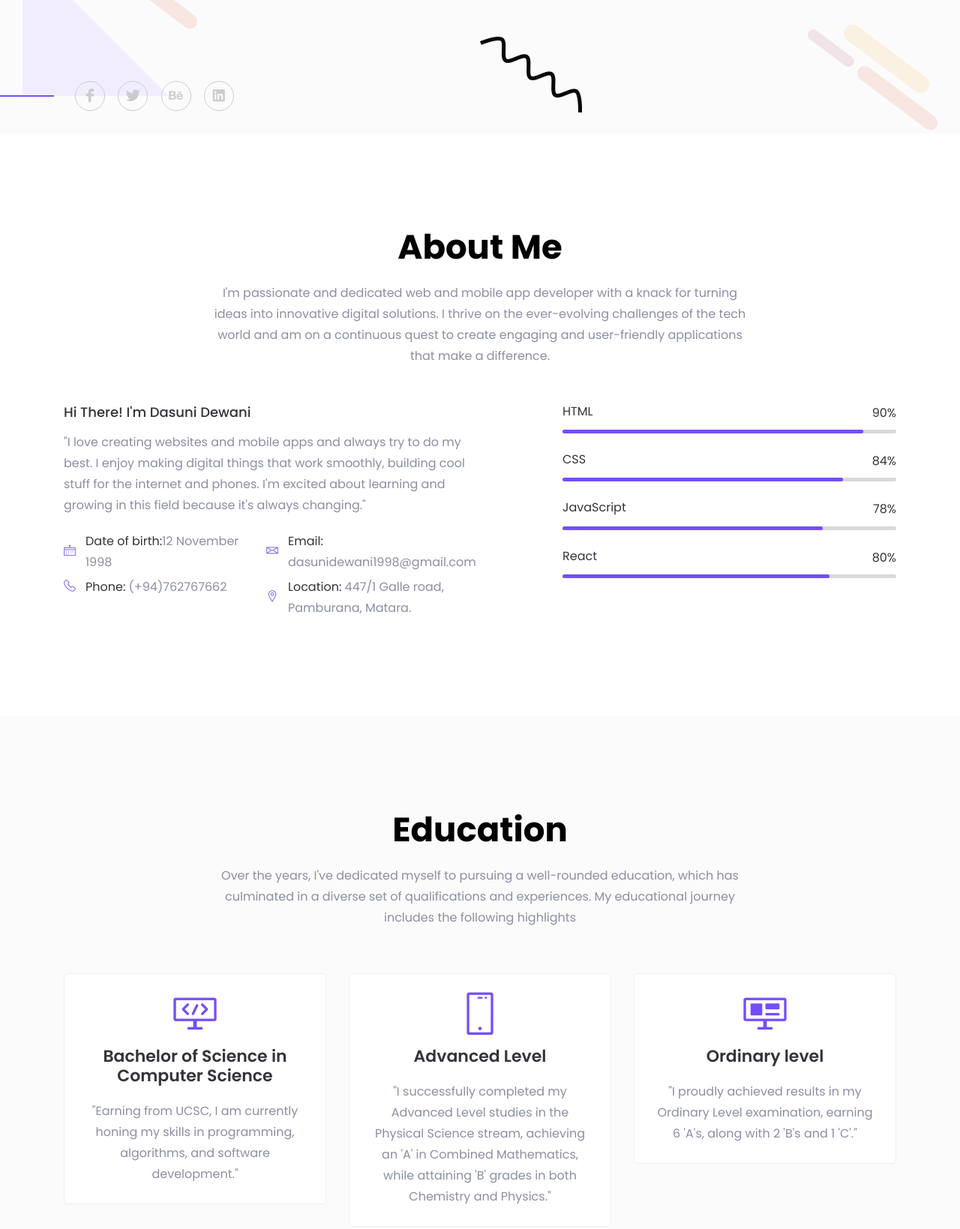
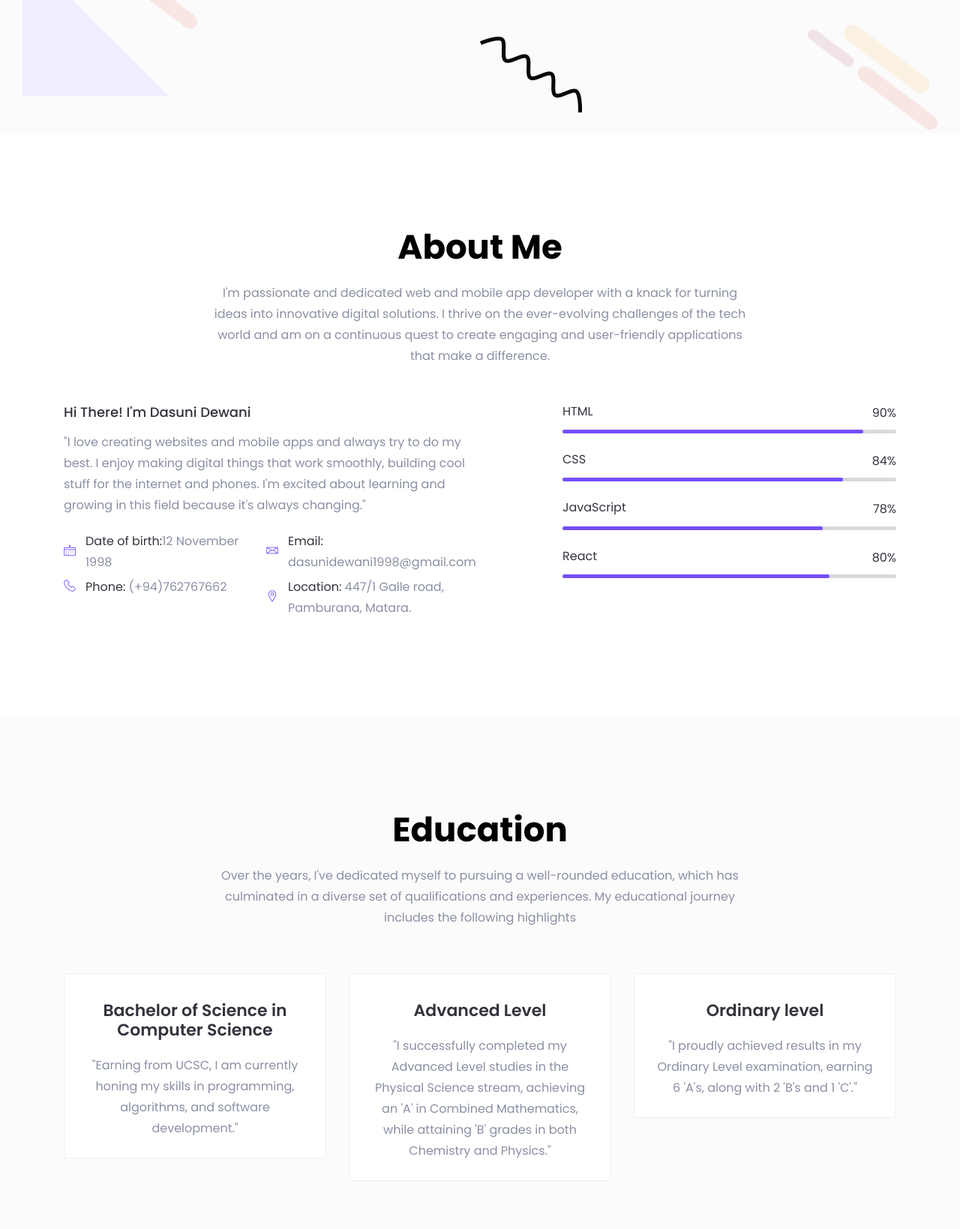
Before and after one commit to DasuniDewani/dasunidewani.github.io, a plain HTML site: page index.html in a window 1280 px wide. Shown: the part 642-2281 px from the top of the page at 75% size. Drawn offline with Linux system fonts and the light colour scheme; files whose address does not match are found by name.

Commit message:
header Modification

```diff
--- a/assets/css/slick.css
+++ b/assets/css/slick.css
@@ -7,7 +7,7 @@
     box-sizing: border-box;
 
     -webkit-user-select: none;
-       -moz-user-select: none;
+    -moz-user-select: none;
         -ms-user-select: none;
             user-select: none;
 
--- a/assets/css/style.css
+++ b/assets/css/style.css
@@ -995,7 +995,8 @@ p {
 .single-work {
   position: relative; }
   .single-work .work-image img {
-    width: 100%; }
+    width: 100%;
+    height: 100%; }
   .single-work .work-overlay {
     position: absolute;
     top: 0;
--- a/index.html
+++ b/index.html
@@ -131,22 +131,6 @@
                     </div>
                 </div> <!-- row -->
             </div> <!-- container -->
-            <div class="header-social">
-                <div class="container">
-                    <div class="row">
-                        <div class="col-lg-12">
-                            <div class="header-social-icon">
-                                <ul>
-                                    <li><a href="#"><i class="lni-facebook-filled"></i></a></li>
-                                    <li><a href="#"><i class="lni-twitter-original"></i></a></li>
-                                    <li><a href="#"><i class="lni-behance-original"></i></a></li>
-                                    <li><a href="#"><i class="lni-linkedin-original"></i></a></li>
-                                </ul>
-                            </div>
-                        </div>
-                    </div>
-                </div>
-            </div>
         </div>
     </header>
 
@@ -303,9 +287,6 @@
             <div class="row justify-content-center">
                 <div class="col-lg-4 col-md-6 col-sm-8">
                     <div class="single-service text-center mt-30">
-                        <div class="service-icon">
-                            <i class="lni-code-alt"></i>
-                        </div>
                         <div class="service-content">
                             <h4 class="service-title"><a href="#">Bachelor of Science in Computer Science</a></h4>
                             <p>"Earning from UCSC, I am currently honing my skills in programming, algorithms, and software development."</p>
@@ -315,9 +296,6 @@
 
                 <div class="col-lg-4 col-md-6 col-sm-8">
                     <div class="single-service text-center mt-30">
-                        <div class="service-icon">
-                            <i class="lni-mobile"></i>
-                        </div>
                         <div class="service-content">
                             <h4 class="service-title"><a href="#">Advanced Level</a></h4>
                             <p>
@@ -330,9 +308,6 @@
 
                 <div class="col-lg-4 col-md-6 col-sm-8">
                     <div class="single-service text-center mt-30">
-                        <div class="service-icon">
-                            <i class="lni-website"></i>
-                        </div>
                         <div class="service-content">
                             <h4 class="service-title"><a href="#">Ordinary level</a></h4>
                             <p>
@@ -352,7 +327,7 @@
                 <div class="col-lg-8">
                     <div class="section-title pb-25">
                         <h2 class="title">My Recent Works</h2>
-                        <p>Nunc id dui at sapien faucibus fermentum ut vel diam. Nullam tempus, nunc id efficitur sagittis, urna est ultricies eros, ac porta sem turpis quis leo.</p>
+                        <p>"I worked on two projects that involved the development of web and mobile applications."</p>
                     </div>
                 </div>
             </div>
@@ -364,7 +339,8 @@
                         </div>
                         <div class="work-overlay">
                             <div class="work-content">
-                                <h3 class="work-title">Product Design</h3>
+                                <h3 class="work-title">TapToBus</h3>
+                                <p>Web Application - Bus Management System</p>
                                 <ul>
                                     <li><a class="image-popup" href="assets/images/work/w-1.jpg"><i class="lni-plus"></i></a></li>
                                     <li><a href="#"><i class="lni-link"></i></a></li>
```
Also changed, not shown: assets/images/w-2.jpeg (renamed from assets/images/member.jpeg), assets/images/w-3.jpeg (renamed from assets/images/trainer.jpeg), 2 other files.
